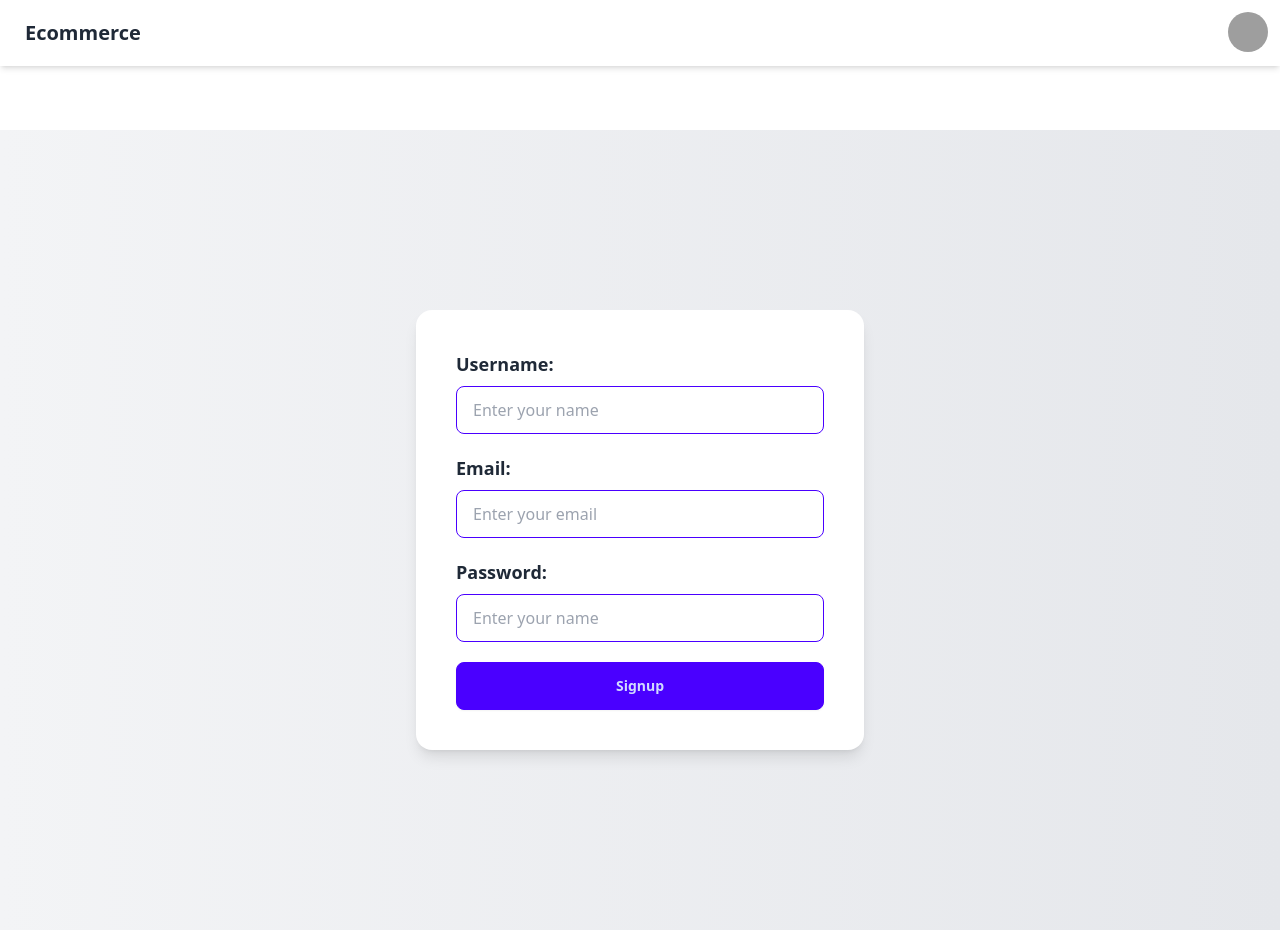
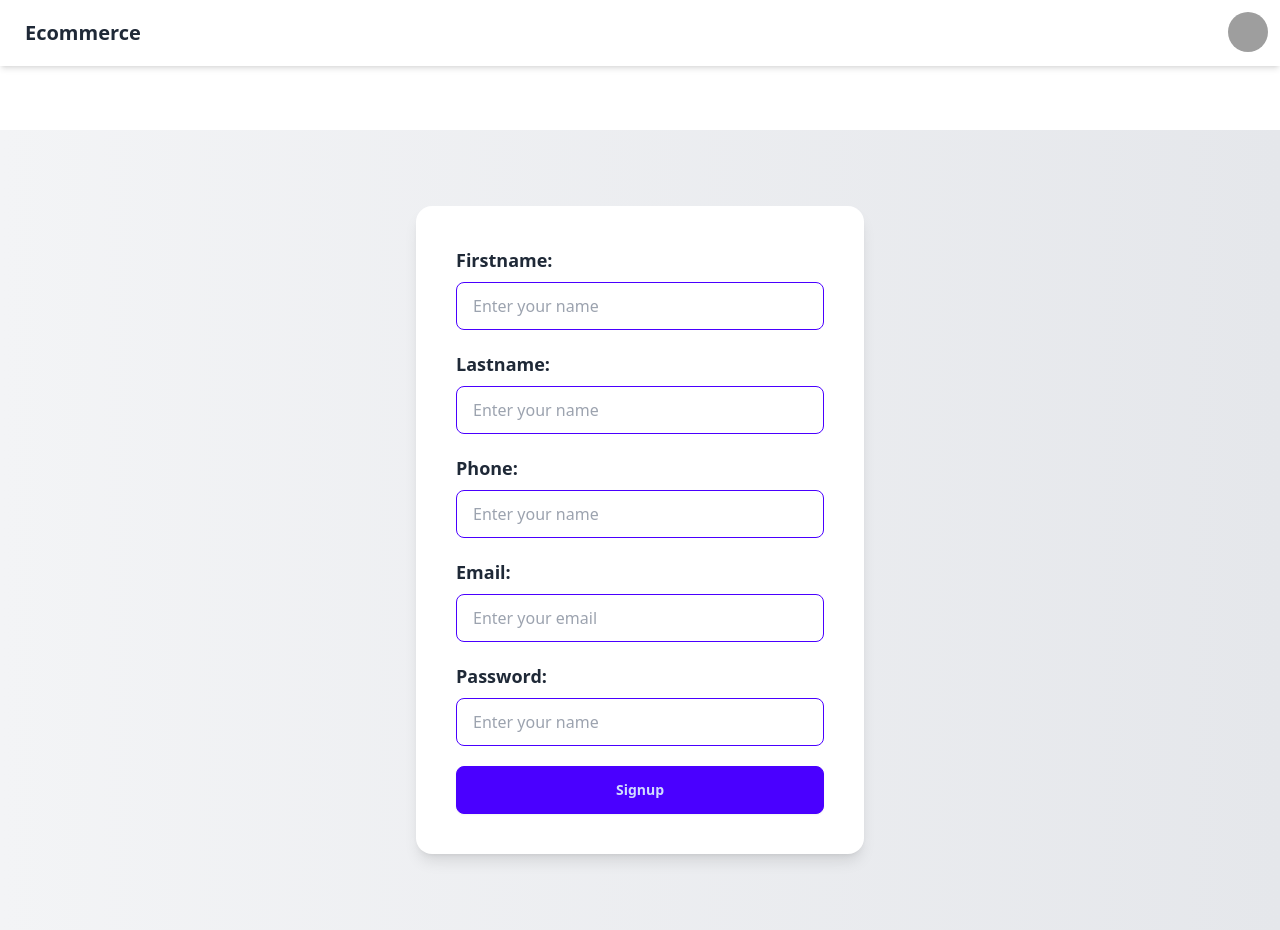
Before and after one commit to dev-ruchi/react-e-store, a React (Vite) app: page /signup in a window 1280 px wide. Built offline with nearby package versions, Linux system fonts and the light colour scheme; grey boxes are pictures that could not be loaded.

Commit message:
add styling to the orders page

```diff
--- a/src/auth/Signup.jsx
+++ b/src/auth/Signup.jsx
@@ -2,7 +2,9 @@ import React, { useState } from "react";
 import axios from "axios";
 
 const Signup = () => {
-  const [username, setUsername] = useState("");
+  const [firstName, setFirstName] = useState("");
+  const [lastName, setLastName] = useState("");
+  const [phone, setPhone] = useState("");
   const [email, setEmail] = useState("");
   const [password, setPassword] = useState("");
 
@@ -13,7 +15,9 @@ const Signup = () => {
   function handleSubmit(e) {
     e.preventDefault();
     const payload = {
-      username: username,
+      first_name: firstName,
+      last_name: lastName,
+      phone: phone,
       email: email,
       password: password,
     };
@@ -25,7 +29,9 @@ const Signup = () => {
         localStorage.setItem("userId", response.data.id);
         setUserId(response.data.id);
         console.log(response.data.id);
-        setUsername("");
+        setFirstName("");
+        setLastName("");
+        setPhone("");
         setEmail("");
         setPassword("");
       })
@@ -46,12 +52,44 @@ const Signup = () => {
               htmlFor="name"
               className="block text-gray-800 text-lg font-semibold mb-2"
             >
-              Username:
+              Firstname:
             </label>
             <input
               className="input input-primary w-full"
-              value={username}
-              onChange={(e) => setUsername(e.target.value)}
+              value={firstName}
+              onChange={(e) => setFirstName(e.target.value)}
+              type="text"
+              id="name"
+              placeholder="Enter your name"
+            />
+          </div>
+          <div className="mb-5">
+            <label
+              htmlFor="name"
+              className="block text-gray-800 text-lg font-semibold mb-2"
+            >
+              Lastname:
+            </label>
+            <input
+              className="input input-primary w-full"
+              value={lastName}
+              onChange={(e) => setLastName(e.target.value)}
+              type="text"
+              id="name"
+              placeholder="Enter your name"
+            />
+          </div>
+          <div className="mb-5">
+            <label
+              htmlFor="name"
+              className="block text-gray-800 text-lg font-semibold mb-2"
+            >
+              Phone:
+            </label>
+            <input
+              className="input input-primary w-full"
+              value={phone}
+              onChange={(e) => setPhone(e.target.value)}
               type="text"
               id="name"
               placeholder="Enter your name"
--- a/src/components/Orders.jsx
+++ b/src/components/Orders.jsx
@@ -4,32 +4,30 @@ import axios from "axios";
 
 function Orders() {
   const [orders, setOrders] = useState([]);
-
+  const userId = localStorage.getItem("userId");
 
   useEffect(() => {
     fetchOrders();
   }, []);
 
   function fetchOrders() {
-    axios.get(`http://localhost:8080/orders/1`).then((response) => {
+    axios.get(`http://localhost:8080/orders/${userId}`).then((response) => {
       setOrders(response.data);
       console.log(response.data);
     });
   }
 
   return (
-  <div>
-{
-  orders.map((order) => (
-    <div key={order.id}>
-      <p>{order.total_price}</p>
-      <p>{order.quantity}</p>
-      <p>{order.status}</p>
-    </div>
-  ))
-}
+    <div className="space-y-4">
+    {orders.map((order) => (
+      <div key={order.id} className="p-4 bg-white rounded shadow">
+        <p className="text-lg font-semibold">Total Price: {order.total_price}</p>
+        <p className="text-md">Quantity: {order.quantity}</p>
+        <p className={`text-md ${order.status === 'delivered' ? 'text-green-500' : 'text-red-500'}`}>Status: {order.status}</p>
+      </div>
+    ))}
   </div>
-  )
+  );
 }
 
 export default Orders;
```
